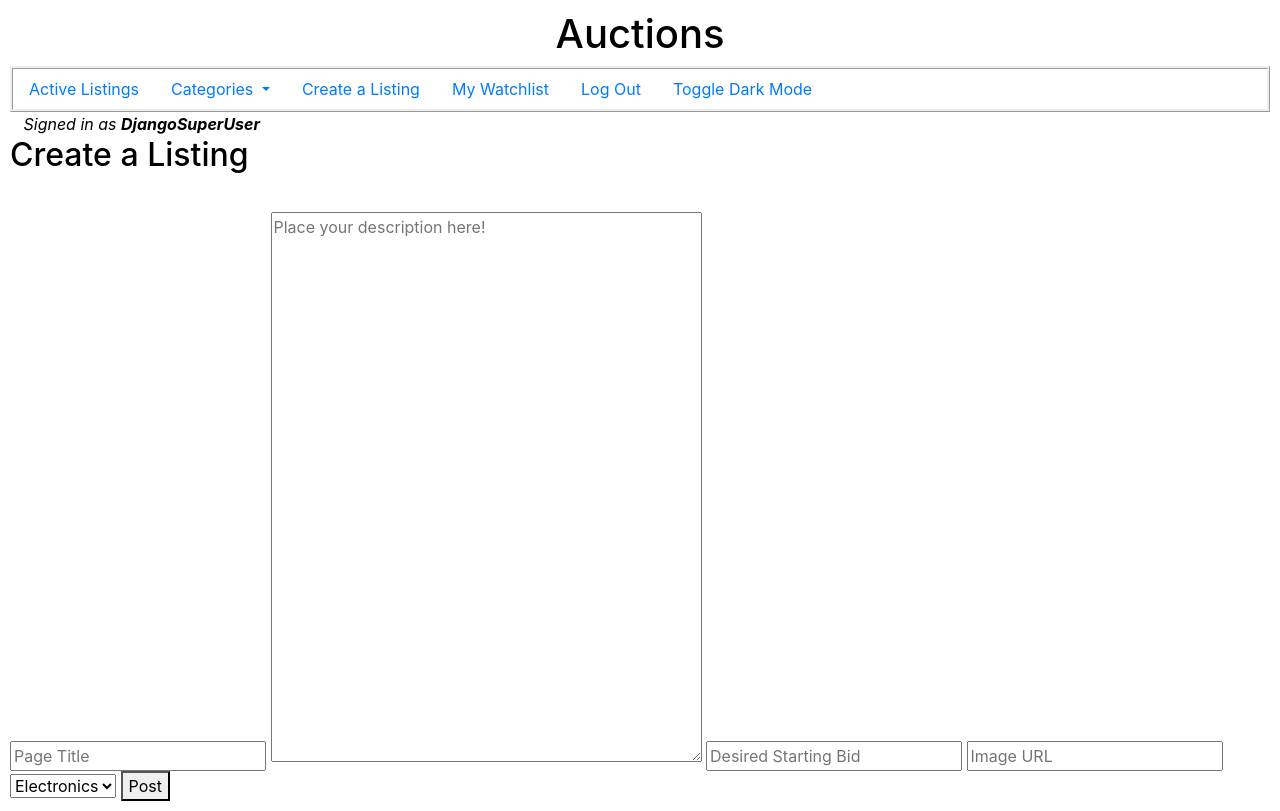
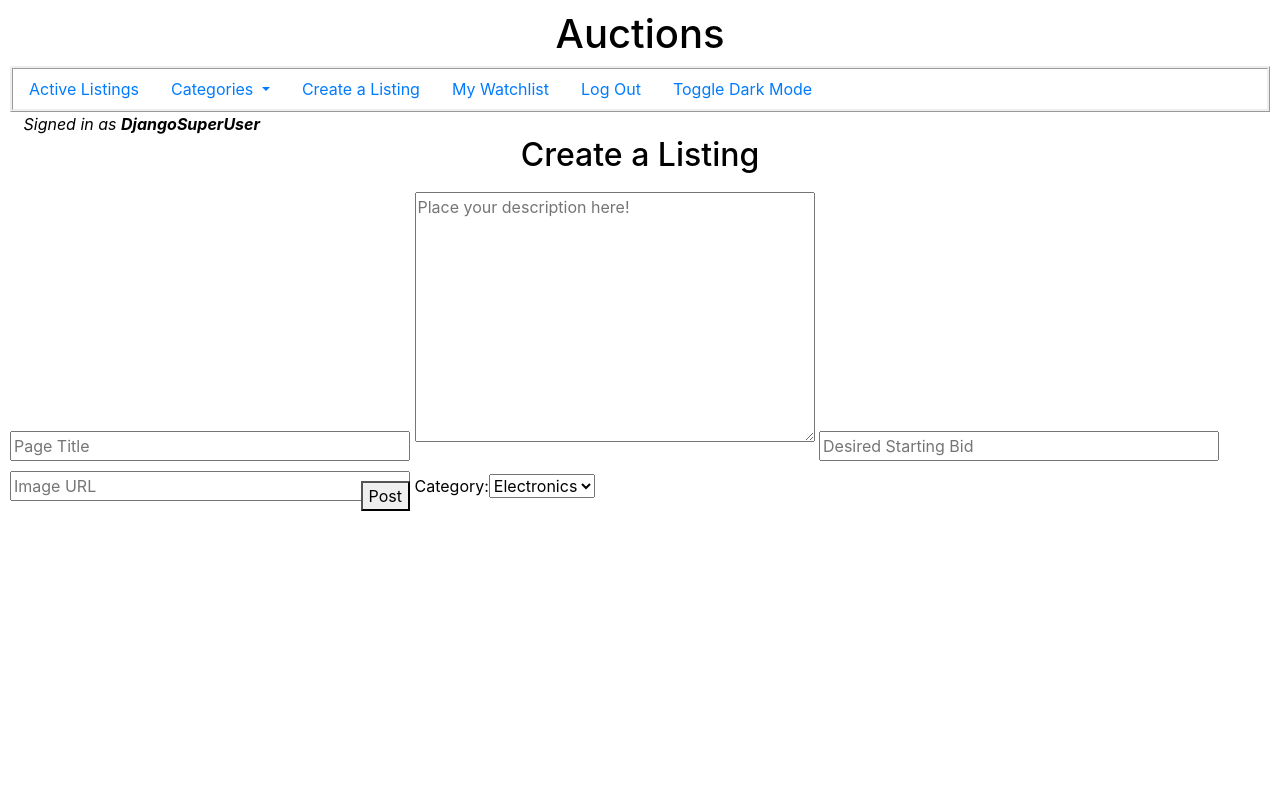
Before and after one commit to Omar-B-Maldonado/Auctions, a Django app: page /create in a window 1280 px wide. After the commit the page ends 511 px from the top, so only its background shows below. Run offline with Django 3.2, Linux system fonts and the light colour scheme; a user stored in the database is signed in; some libraries are stand-ins or nearby versions.

Commit message:
added styling to create listing page

```diff
--- a/auctions/static/auctions/styles.css
+++ b/auctions/static/auctions/styles.css
@@ -28,7 +28,7 @@ body {
     button {
         background-color: gainsboro;
     }
-    .form-control {
+    .form-control, input {
         background-color:rgb(16, 16, 16);
         color:gainsboro;
     }
@@ -36,7 +36,7 @@ body {
         background-color:rgb(16, 16, 16);
         color:gainsboro;
     }
-    .form-control:-webkit-autofill {
+    .form-control:-webkit-autofill, input:-webkit-autofill {
         -webkit-box-shadow: 0 0 0 30px rgb(16, 16, 16) inset !important;
         -webkit-text-fill-color: gainsboro !important;
         transition: background-color 5000s ease-in-out 0s; /* Adjust the transition time as needed */
@@ -178,3 +178,13 @@ hr {
     margin-top:5px;
     margin-bottom:15px;
 }
+#create-form-container {
+    display:grid;
+    justify-content:center;
+}
+#create-btn-container {
+    width: 400px;
+    display:grid;
+    justify-content: right;
+    margin-top: -30px;
+}
--- a/auctions/templates/auctions/create.html
+++ b/auctions/templates/auctions/create.html
@@ -3,14 +3,17 @@
 {% block body %}
 
     {% if user.is_authenticated %}
-    <h2>Create a Listing</h2>
-    <form action="{% url 'create' %}" method="post">
+    <h2 class="title">Create a Listing</h2>
+    <div id="create-form-container">
+        <form id="create-form" action="{% url 'create' %}" method="post">
             {% csrf_token %}
             {{ form }}
-        <button type="submit">Post</button>
+            <div id="create-btn-container">
+                <button id="create-button" type="submit">Post</button>
+            </div>
         </form>
         {% else %}
             <h2>Log in to create a listing.</h2>
         {% endif %}
-
+    </div>
 {% endblock %}
--- a/auctions/views.py
+++ b/auctions/views.py
@@ -16,11 +16,11 @@ category_choices=[
     ]
 
 class NewListingForm(forms.Form):
-    title        = forms.CharField   (label = "", widget=forms.TextInput  (attrs={"placeholder" : "Page Title"}))
-    description  = forms.CharField   (label = "", widget=forms.Textarea   (attrs={"placeholder" : "Place your description here!", "style": "height: 550px; margin-top: 30px;"}))
-    starting_bid = forms.IntegerField(label = "", widget=forms.NumberInput(attrs={"placeholder" : "Desired Starting Bid"}))
-    image        = forms.URLField    (label="", required=False, widget=forms.URLInput(attrs={"placeholder": "Image URL"}))
-    category     = forms.ChoiceField (label="", required=False, choices=category_choices)
+    title        = forms.CharField   (label = "", widget=forms.TextInput  (attrs={"placeholder" : "Page Title", "style": "width: 400px;"}))
+    description  = forms.CharField   (label = "", widget=forms.Textarea   (attrs={"placeholder" : "Place your description here!", "style": "height: 250px; width: 400px; margin-top: 10px; margin-bottom: 10px;"}))
+    starting_bid = forms.IntegerField(label = "", widget=forms.NumberInput(attrs={"placeholder" : "Desired Starting Bid", "style": "width: 400px; margin-bottom: 10px;"}))
+    image        = forms.URLField    (label="", required=False, widget=forms.URLInput(attrs={"placeholder": "Image URL", "style": "width: 400px; margin-bottom: 10px;"}))
+    category     = forms.ChoiceField (label="Category", required=False, choices=category_choices)
 
 class NewCommentForm(forms.Form):
     content = forms.CharField(label = "", widget=forms.Textarea(attrs={
```
Also changed, not shown: db.sqlite3. Lines whose indentation alone changed are shown as unchanged.
